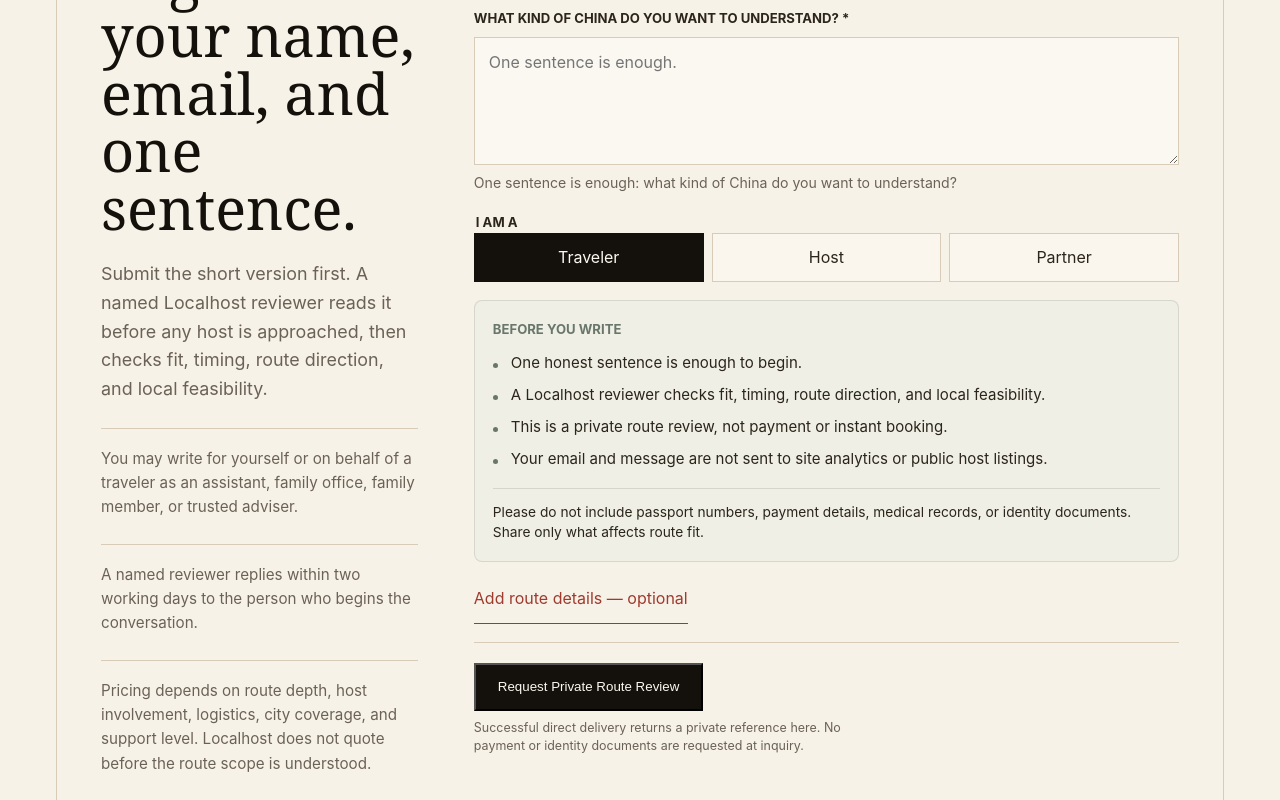
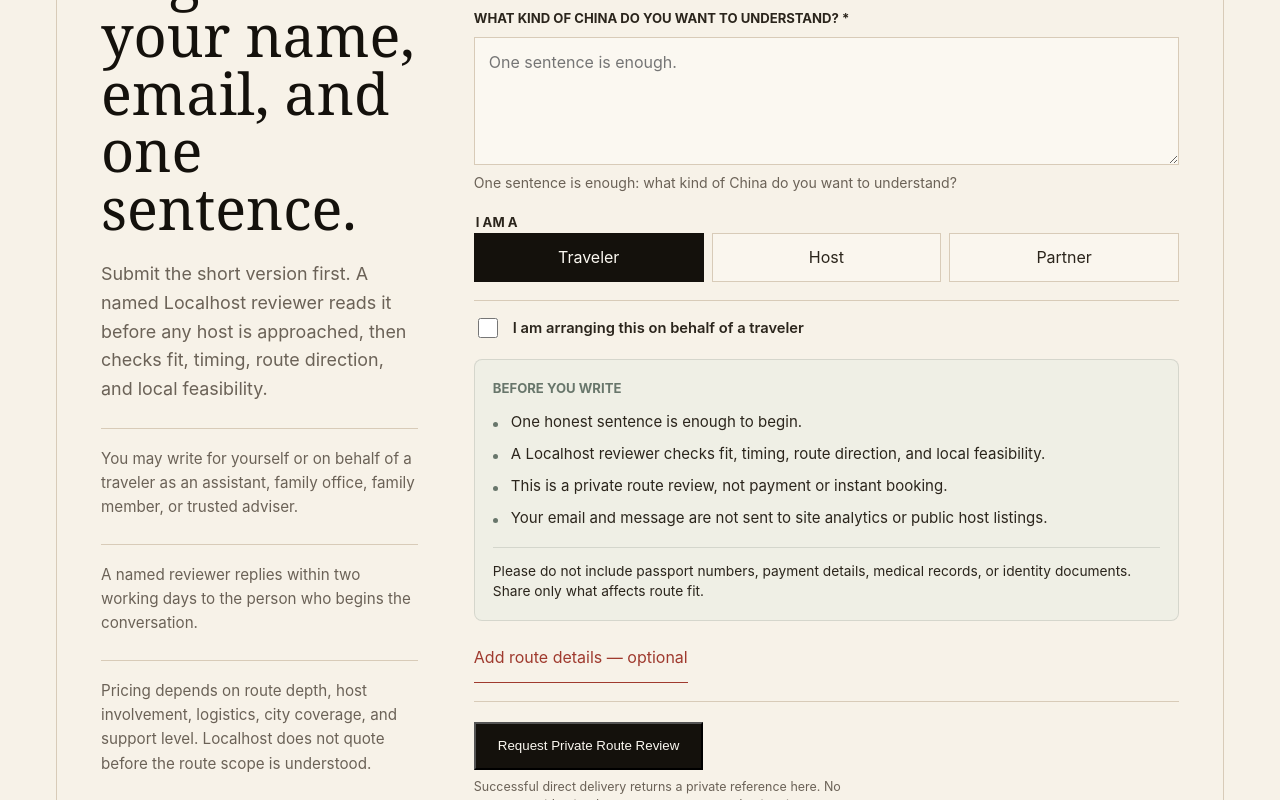
Before and after one commit to luckyericyao/localhostchinav1, a Next.js app: page /inquiry in a window 1280 px wide. Shown: the part 806-1606 px from the top of the page. Built offline with nearby package versions, Linux system fonts and the light colour scheme.

Commit message:
Clarify delegated private route inquiries

```diff
--- a/app/actions/submitLocalhostInquiry.ts
+++ b/app/actions/submitLocalhostInquiry.ts
@@ -38,6 +38,7 @@ export type LocalhostInquiryPayload = {
 export type LocalhostInquiryResult = {
   contactEmail?: string;
   delivery?: "duplicate" | "email" | "mailto";
+  errorCode?: "delivery_unconfigured";
   inquiryId?: string;
   mailtoHref?: string;
   message: string;
@@ -149,6 +150,7 @@ function logInquiryEvent(
   const metricEvent = {
     delivery_fallback: "inquiry_delivery_fallback",
     delivery_success: "inquiry_delivery_success",
+    delivery_unconfigured: "inquiry_delivery_unconfigured",
     duplicate: "inquiry_duplicate",
     honeypot_rejected: "inquiry_honeypot_rejected",
     rate_limited: "inquiry_rate_limited",
@@ -156,6 +158,7 @@ function logInquiryEvent(
   }[event] as
     | "inquiry_delivery_fallback"
     | "inquiry_delivery_success"
+    | "inquiry_delivery_unconfigured"
     | "inquiry_duplicate"
     | "inquiry_honeypot_rejected"
     | "inquiry_rate_limited"
@@ -306,7 +309,7 @@ async function sendInquiryEmail({
   const apiKey = process.env.RESEND_API_KEY;
   const from = process.env.RESEND_FROM_EMAIL;
 
-  if (!apiKey || !from) return { ok: false };
+  if (!apiKey || !from || !localhostDeliveryEmail) return { ok: false };
 
   for (let attempt = 0; attempt < 2; attempt += 1) {
     try {
@@ -512,6 +515,22 @@ export async function submitLocalhostInquiry(
     inquiryId,
     subject: emailContent.subject
   });
+
+  if (!emailDelivery.ok && !localhostDeliveryEmail) {
+    logInquiryEvent("delivery_unconfigured", {
+      durationMs: Date.now() - startedAt,
+      inquiryId,
+      intentType: payload.intentType,
+      routeContext,
+      sourcePage: normalizedPayload.sourcePage
+    });
+    return {
+      errorCode: "delivery_unconfigured",
+      message: "We could not route your inquiry right now. Please try again shortly.",
+      ok: false
+    };
+  }
+
   const mailtoHref = emailDelivery.ok ? undefined : buildMailtoHref(emailContent);
 
   if (emailDelivery.ok) recentInquiryHashes.set(fingerprint, now);
--- a/app/globals.css
+++ b/app/globals.css
@@ -2781,6 +2781,52 @@ a.text-link {
   grid-template-columns: repeat(3, minmax(0, 1fr));
 }
 
+.representative-intake {
+  border-top: 1px solid var(--border);
+  display: grid;
+  gap: 12px;
+  padding-top: 14px;
+}
+
+.localhost-intake-form .representative-toggle {
+  align-items: center;
+  cursor: pointer;
+  display: flex;
+  gap: 12px;
+}
+
+.localhost-intake-form .representative-toggle input {
+  accent-color: var(--wine);
+  flex: 0 0 20px;
+  height: 20px;
+  min-height: 20px;
+  padding: 0;
+  width: 20px;
+}
+
+.localhost-intake-form .representative-toggle span {
+  color: var(--deep-brown);
+  font-size: 0.92rem;
+  font-weight: 600;
+  line-height: 1.45;
+  text-transform: none;
+}
+
+.representative-details {
+  border-left: 2px solid var(--mist-dark);
+  display: grid;
+  gap: 12px;
+  margin-left: 9px;
+  padding-left: 16px;
+}
+
+.representative-details > p {
+  color: var(--warm-gray);
+  font-size: 0.9rem;
+  line-height: 1.45;
+  margin: 0;
+}
+
 .role-tab {
   background: rgba(251, 248, 241, 0.72);
   border: 1px solid var(--border);
@@ -3767,21 +3813,25 @@ a:focus-visible,
     order: 3;
   }
 
+  .localhost-intake-form:not(.localhost-intake-form--compact) > .representative-intake {
+    order: 4;
+  }
+
   .localhost-intake-form:not(.localhost-intake-form--compact) > .localhost-intake-actions {
-    order: 4;
+    order: 5;
     padding-top: 10px;
   }
 
   .localhost-intake-form:not(.localhost-intake-form--compact) > .optional-toggle {
-    order: 5;
+    order: 6;
   }
 
   .localhost-intake-form:not(.localhost-intake-form--compact) > .optional-details {
-    order: 6;
+    order: 7;
   }
 
   .localhost-intake-form:not(.localhost-intake-form--compact) > .form-status {
-    order: 7;
+    order: 8;
   }
 
   .inquiry-shell--wide .localhost-intake-form {
--- a/components/LocalhostAnalytics.tsx
+++ b/components/LocalhostAnalytics.tsx
@@ -12,6 +12,7 @@ type AnalyticsEvent =
   | "inquiry_sent"
   | "inquiry_start"
   | "inquiry_submit_attempt"
+  | "representative_path_start"
   | "mailto_fallback"
   | "optional_details"
   | "request_route"
--- a/components/LocalhostIntakeForm.tsx
+++ b/components/LocalhostIntakeForm.tsx
@@ -223,6 +223,7 @@ const travelerRepresentationDetails: DetailField[] = [
     name: "inquiryMadeBy",
     options: [
       "Traveler directly",
+      "Trusted representative",
       "Family member",
       "Executive or personal assistant",
       "Family office",
@@ -330,12 +331,14 @@ export function LocalhostIntakeForm({
     initialDetails(routeContext)
   );
   const [result, setResult] = useState<LocalhostInquiryResult | null>(null);
+  const [representativeInquiry, setRepresentativeInquiry] = useState(false);
   const [shortNote, setShortNote] = useState(defaultMessage);
   const [startedAt] = useState(() => Date.now());
   const emailRef = useRef<HTMLInputElement>(null);
   const errorRef = useRef<HTMLParagraphElement>(null);
   const nameRef = useRef<HTMLInputElement>(null);
   const shortNoteRef = useRef<HTMLTextAreaElement>(null);
+  const representativePathTracked = useRef(false);
 
   const fields = useMemo(() => detailsForIntent(activeIntent), [activeIntent]);
   const routeLabel = routeContext ? routeLabels[routeContext] : "";
@@ -344,6 +347,29 @@ export function LocalhostIntakeForm({
   function updateDetail(name: string, value: string) {
     setOptionalDetails((current) => ({ ...current, [name]: value }));
     setResult(null);
+  }
+
+  function updateRepresentativeInquiry(
+    enabled: boolean,
+    form?: HTMLFormElement | null
+  ) {
+    setRepresentativeInquiry(enabled);
+    setOptionalDetails((current) => {
+      const next = { ...current };
+      if (enabled) {
+        next.inquiryMadeBy = next.inquiryMadeBy || "Trusted representative";
+      } else {
+        delete next.inquiryMadeBy;
+        delete next.travelerOrPrincipal;
+      }
+      return next;
+    });
+    setResult(null);
+
+    if (enabled && !representativePathTracked.current) {
+      representativePathTracked.current = true;
+      trackLocalhostEvent("representative_path_start", form || undefined);
+    }
   }
 
   function filteredDetails() {
@@ -426,6 +452,12 @@ export function LocalhostIntakeForm({
         });
 
         if (!response.ok) {
+          if (response.errorCode === "delivery_unconfigured") {
+            setError(response.message);
+            setErrorField(null);
+            window.requestAnimationFrame(() => errorRef.current?.focus());
+            return;
+          }
           if (/wait before sending/i.test(response.message)) {
             trackLocalhostEvent("inquiry_rate_limited", form);
           }
@@ -464,6 +496,8 @@ export function LocalhostIntakeForm({
       data-inquiry-form="true"
       data-representation-options="optional"
       data-reply-preference="optional"
+      data-track-route={routeContext}
+      data-track-source={sourceLabel || sourcePage || "private_inquiry"}
       aria-describedby={error ? "inquiry-error" : undefined}
       noValidate
       onSubmit={handleSubmit}
@@ -582,6 +616,7 @@ export function LocalhostIntakeForm({
       </p>
 
       {showRoleTabs ? (
+        <>
           <fieldset className="role-tabs">
             <legend>I am a</legend>
             <div>
@@ -593,6 +628,9 @@ export function LocalhostIntakeForm({
                   key={role}
                   onClick={() => {
                     setActiveIntent(role);
+                    if (role !== "traveler") {
+                      updateRepresentativeInquiry(false);
+                    }
                     setError("");
                     setErrorField(null);
                     setResult(null);
@@ -604,6 +642,44 @@ export function LocalhostIntakeForm({
               ))}
             </div>
           </fieldset>
+          {activeIntent === "traveler" && !compact ? (
+            <div className="representative-intake">
+              <label className="representative-toggle">
+                <input
+                  checked={representativeInquiry}
+                  name="representativeInquiry"
+                  onChange={(event) =>
+                    updateRepresentativeInquiry(
+                      event.currentTarget.checked,
+                      event.currentTarget.form
+                    )
+                  }
+                  type="checkbox"
+                />
+                <span>I am arranging this on behalf of a traveler</span>
+              </label>
+              {representativeInquiry ? (
+                <div className="representative-details">
+                  <p>
+                    Assistants, family offices, and trusted advisers can begin.
+                    A traveler&apos;s name is optional; initials or a private
+                    reference are enough.
+                  </p>
+                  <div className="optional-field-grid">
+                    {travelerRepresentationDetails.map((field) => (
+                      <DetailFieldInput
+                        field={field}
+                        key={field.name}
+                        onChange={updateDetail}
+                        value={optionalDetails[field.name] || ""}
+                      />
+                    ))}
+                  </div>
+                </div>
+              ) : null}
+            </div>
+          ) : null}
+        </>
       ) : null}
 
       {!compact ? (
@@ -704,7 +780,7 @@ export function LocalhostIntakeForm({
               <div className="optional-field-grid">
                 {(activeIntent === "traveler"
                   ? [
-                      ...travelerRepresentationDetails,
+                      ...(representativeInquiry ? [] : travelerRepresentationDetails),
                       ...replyPreferenceDetails
                     ]
                   : replyPreferenceDetails
--- a/lib/contact.ts
+++ b/lib/contact.ts
@@ -1,9 +1,9 @@
 export const localhostContactEmail =
-  process.env.LOCALHOST_CONTACT_EMAIL || "hello@localhostglobal.com";
+  process.env.LOCALHOST_CONTACT_EMAIL?.trim() || "";
 
 // Keep internal delivery separate from the public mailto fallback address.
 export const localhostDeliveryEmail =
-  process.env.RESEND_TO_EMAIL || localhostContactEmail;
+  process.env.RESEND_TO_EMAIL?.trim() || localhostContactEmail;
 
 export const localhostResponseWindow =
   process.env.LOCALHOST_RESPONSE_WINDOW || "within two working days";
--- a/lib/metrics.ts
+++ b/lib/metrics.ts
@@ -4,12 +4,14 @@ export const localhostMetricEvents = [
   "inquiry_error",
   "inquiry_honeypot_rejected",
   "inquiry_rate_limited",
+  "representative_path_start",
   "inquiry_sent",
   "inquiry_start",
   "inquiry_submit_attempt",
   "inquiry_timing_rejected",
   "inquiry_delivery_fallback",
   "inquiry_delivery_success",
+  "inquiry_delivery_unconfigured",
   "mailto_fallback",
   "optional_details",
   "request_route",
```
Also changed, not shown: 1 other file (tests, documents, lock files or other folders). Lines whose indentation alone changed are shown as unchanged.
